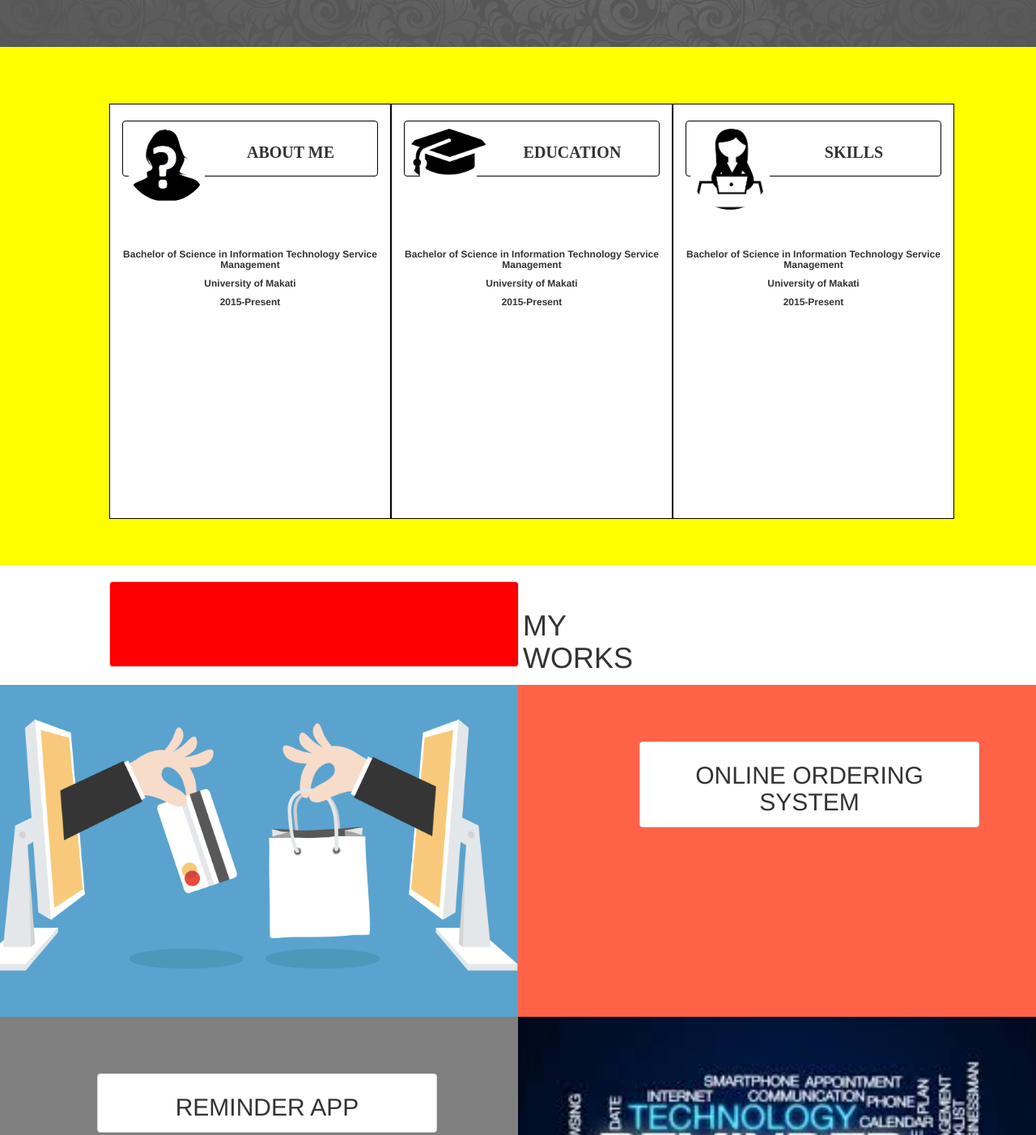
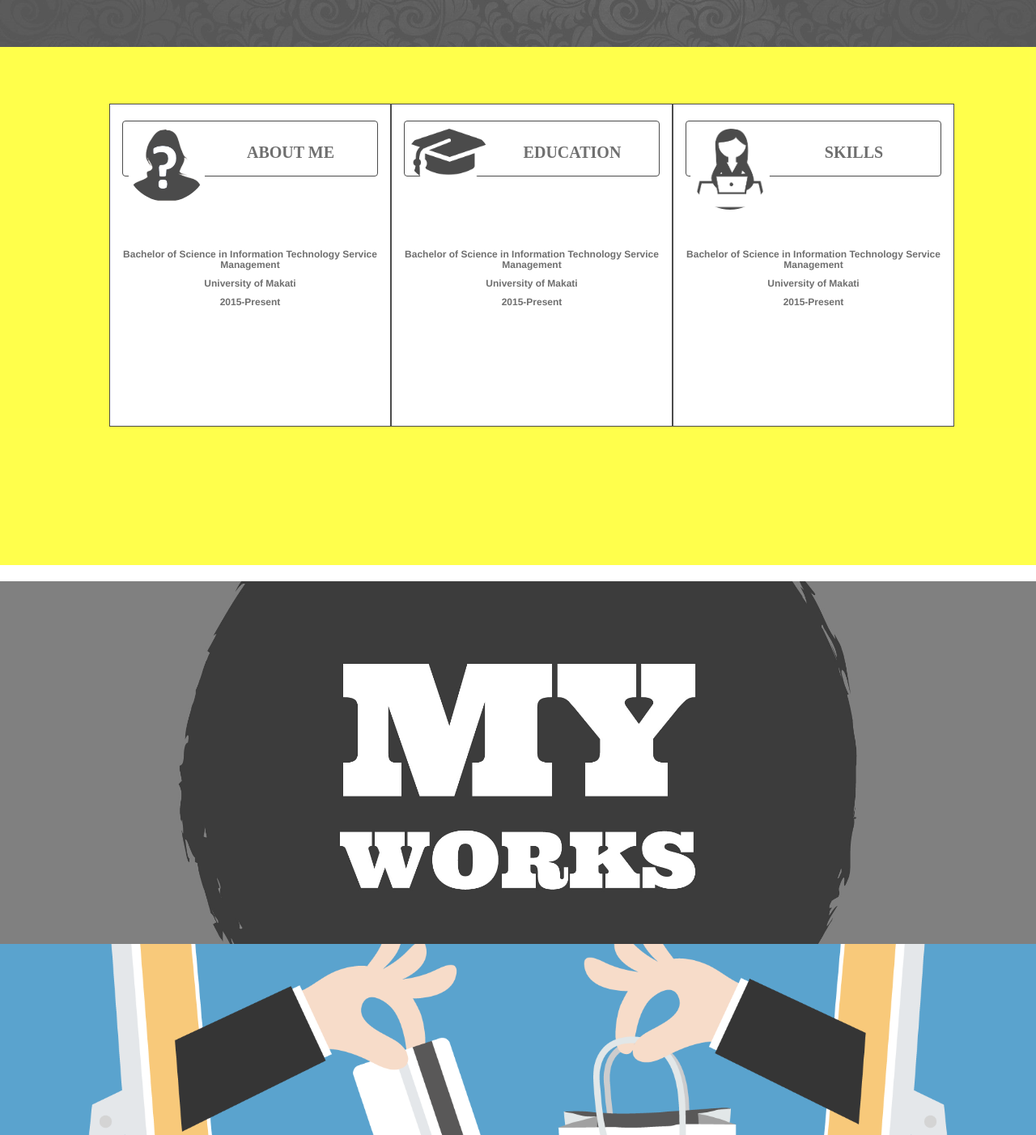
Before and after one commit to pahiramteoxon/web-portfolio, a plain HTML site: page index.html in a window 1280 px wide. Shown: the part 742-2144 px from the top of the page at 81% size. Drawn offline with nearby package versions, Linux system fonts and the light colour scheme.

Commit message:
THIRD PUSH

```diff
--- a/assets/css/style.css
+++ b/assets/css/style.css
@@ -15,7 +15,7 @@ body,html {
     }
 
     #imgs2 {
-    	/*opacity: 0.7;*/
+    	opacity: 0.7;
   		/*background-image: url("../images/12.jpg");*/
   		height: 100%;
 	    background-position: center;
@@ -32,30 +32,42 @@ body,html {
 
      #works {
     	/*opacity: 0.7;*/
-  		/*background-image: url("../images/123.jpg");*/
-  		width: 100%;
-  		height: 20%;
+  		background-image: url("../images/yah.jpg");
+  		width: auto;
+  		height: 70%;
 	    background-position: center;
   		background-repeat: no-repeat;
   		background-size: cover;
+  		overflow: hidden;
   	/*background-color: grey;*/
   		/*padding-top: 70px;*/
-  		padding-left: 150px;
-  		padding-right: 100px;
+/*  		padding-left: 150px;
+  		padding-right: 100px;*/
     }
+
+    #content_carousel{
+    	max-height: 80%;
+    	max-width: 50%
+    	background-color black;
+    }
+
+/*    #myCarousel {
+    	height: 80%;
+    	width: 1000%
+    }*/
 
     #imgs3 {
     	/*opacity: 0.7;*/
   		background-image: url("../images/shop1.png");
-  		width: 50%;
-  		height: 80%;
+  		width: 100%;
+  		height: 100%;
 	    background-position: center;
   		background-repeat: no-repeat;
   		background-size: cover;
   		background-color: grey;
   		padding-top: 70px;
-  		padding-left: 150px;
-  		padding-right: 100px;
+/*  		padding-left: 150px;
+  		padding-right: 100px;*/
     }
 
     #imgs4{
@@ -143,7 +155,7 @@ body,html {
     	background-color: white;
    		margin: auto;
   		width: 30%;
-  		height: 90%;
+  		height: 70%;
   		border: 1px solid black;
   		float: left;
   		padding-top: 20px;
@@ -194,15 +206,15 @@ body,html {
     	background-color: red;*/
     }
 
-      #thumbnails3 {
-    	/*border: 1px solid black;*/
+/*      #thumbnails3 {
+    	border: 1px solid black;
     	height: 100px;
     	width: 200px;
-    	/*border-radius: 500px;*/
+    	border-radius: 500px;
     	background-color: red;
     	padding-left: 500px;
     	padding-bottom: 100px;
-    }
+    }*/
 
     #pabout {
     	text-align: center;
@@ -210,7 +222,21 @@ body,html {
     	font-family: Chilanka;
     }
 
+	#imgpic {
+		padding-left: 100px;
+		width: 300px;
+		height: 200px;
+		float: center;
+		border-radius: 50px;
 
+  		-webkit-transition: width 2s, height 2s, -webkit-transform 2s; /* Safari */
+  		transition: width 2s, height 2s, transform 2s;
+	}
+
+	#imgpic:hover {
+  	-webkit-transform: rotate(360deg); /* Safari */
+  	transform: rotate(360deg);
+}
 
 	h1 {
 		font-family: Chilanka;
@@ -241,19 +267,3 @@ body,html {
 		color: white;
 
 	}
-
-	#imgpic {
-		padding-left: 100px;
-		width: 300px;
-		height: 200px;
-		float: center;
-		border-radius: 50px;
-
-  		-webkit-transition: width 2s, height 2s, -webkit-transform 2s; /* Safari */
-  		transition: width 2s, height 2s, transform 2s;
-	}
-
-	#imgpic:hover {
-  	-webkit-transform: rotate(360deg); /* Safari */
-  	transform: rotate(360deg);
-}
--- a/index.html
+++ b/index.html
@@ -98,15 +98,45 @@
 <div class="row" id="projects">
 
 	<div id="works">
-		<div class="thumbnail" id="thumbnails3">
-			<h1>MY WORKS</h1>
+<!-- 		<div class="thumbnail" id="thumbnails3">
+
 		</div>
+ -->
+	</div>
+
+<div class="row">
+
+<!--  <div id="myCarousel" class="carousel slide" data-ride="carousel">
+
+    <ol class="carousel-indicators">
+      <li data-target="#myCarousel" data-slide-to="0" class="active"></li>
+      <li data-target="#myCarousel" data-slide-to="1"></li>
+      <li data-target="#myCarousel" data-slide-to="2"></li>
+    </ol>
+
+    <div class="carousel-inner" id="content_carousel">
+
+      <div class="item active">
+			<div id="imgs3"></div>
+      </div>
+
+      <div class="item">
+        <div id="imgs3"></div>
+      </div>
+
+      <div class="item">
+        <div id="imgs3"></div>
+      </div>
 
 	</div>
 
-<div class="row">
+</div>
+ -->
+
 	<div class="col-sm-6" id="imgs3">
+
 	</div>
+
 
 	<div class="col-sm-6" id="imgs4">
 		<div class="thumbnail" id="thumbnails2">
@@ -136,6 +166,7 @@
 			<h2>INFORMATION MANAGEMENT SYSTEM</h2>
 		</div>
 	</div>
+
 </div>
 
 </div>
```
Also changed, not shown: assets/images/ordering.jpg (added), assets/images/ordering2.png (added), assets/images/yah.jpg (added).
